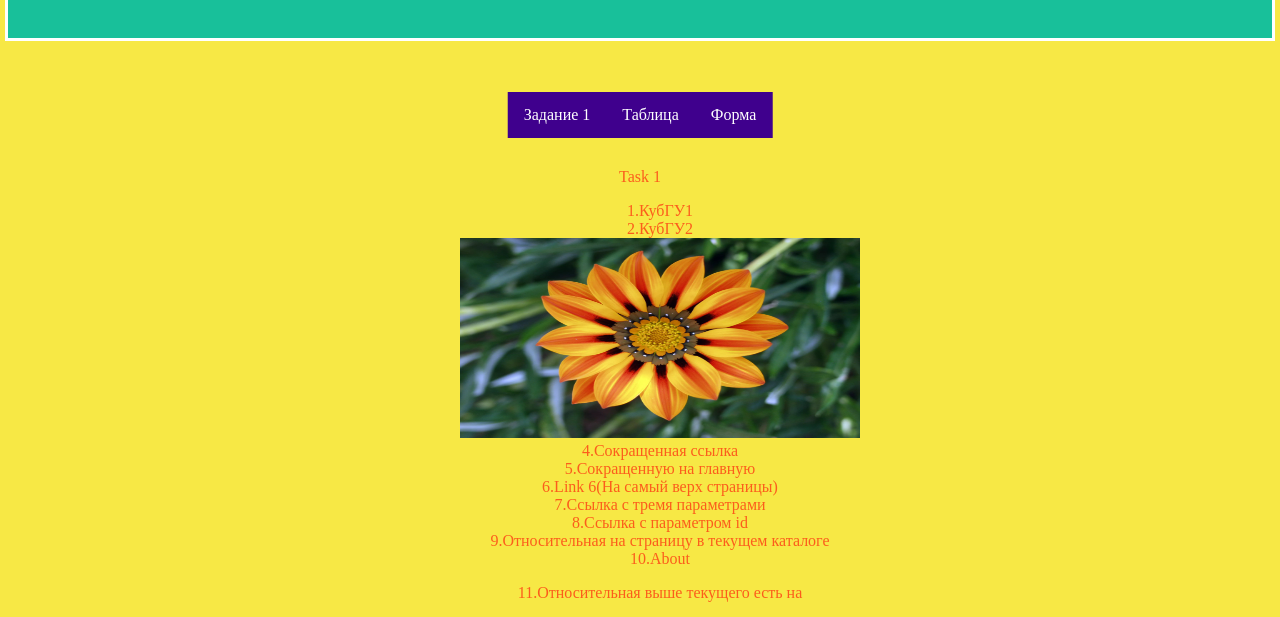
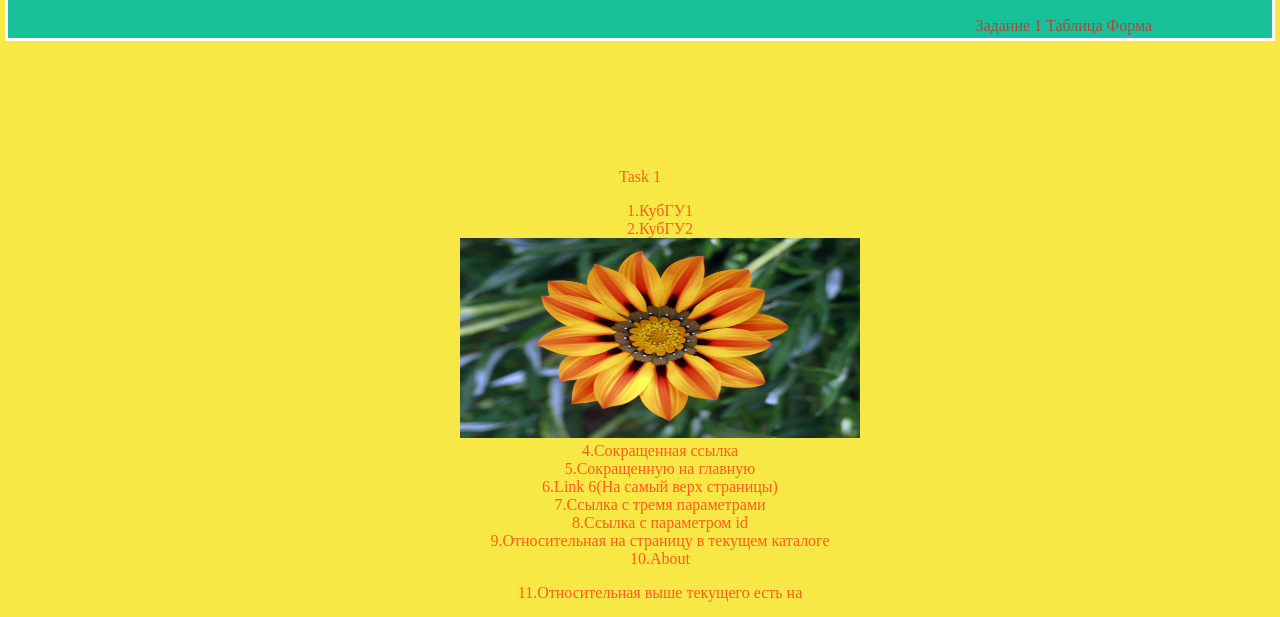
Before and after one commit to danilaverbytskyy/web2.github.io, a plain HTML site: page index.html in a window 1280 px wide. Shown: the part 183-800 px from the top of the page. Drawn offline with Linux system fonts and the light colour scheme.

Commit message:
теперь не стыдно показывать

```diff
--- a/index.html
+++ b/index.html
@@ -13,14 +13,13 @@
             <h1 class="header_t">Task 2</h1>
         </div>
     </div>
+    <div class="menu">
+        <a href=#task1>Задание 1</a>
+        <a href=#table>Таблица</a>
+        <a href=#form>Форма</a>
+    </div>
 </header>
-<nav id = "nav" class="menu">
-    <ul id ="nav1">
-        <li><a href=#task1 >Задание 1</a></li>
-        <li><a href=#table>Таблица</a></li>
-        <li><a href=#form>Форма</a></li>
-    </ul>
-</nav>
+
 <p><a id="task1">Task 1</a></p>
 <ul>
     <li><a id="link1" href="http://www.kubsu.ru/ru">1.КубГУ1</a></li>
@@ -65,14 +64,14 @@
           coords="150,135,100"
           href="https://ru.wikipedia.org/wiki/Circle"
           target="blank"
-          alt="HTML" />
+          alt="HTML"/>
     <area shape="rect"
           coords="285,35,490,240"
           href="https://ru.wikipedia.org/wiki/Square"
           target="_blank"
-          alt="HTML" />
+          alt="HTML"/>
 </map>
-<img usemap="#infographic" src="img/figures.png" alt="MDN infographic" />
+<img usemap="#infographic" src="img/figures.png" alt="MDN infographic"/>
 <br>
 
 <h2 id="table">Таблица</h2>
--- a/style.css
+++ b/style.css
@@ -42,6 +42,7 @@ nav {
     width: auto;
     position: relative;
     margin:  auto;
+    text-align: center;
 }
 
 #nav ul {
@@ -56,7 +57,7 @@ nav {
 }
 
 #nav li {
-    float: left;
+    display: inline-block;
     list-style-type: none;
 }
 
@@ -91,3 +92,9 @@ footer {
     height: 30px;
     border: 2px solid rgb(255, 255, 255);
 }
+
+.menu {
+    float: right;
+    padding: 120px;
+    display: inline-block;
+}
```
